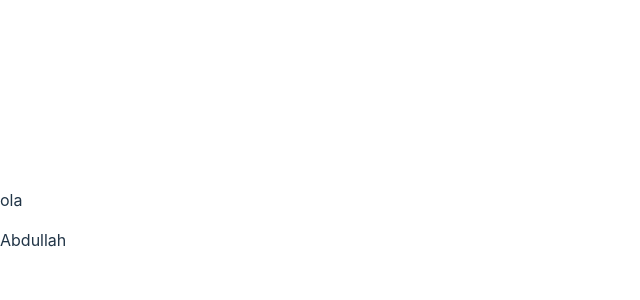
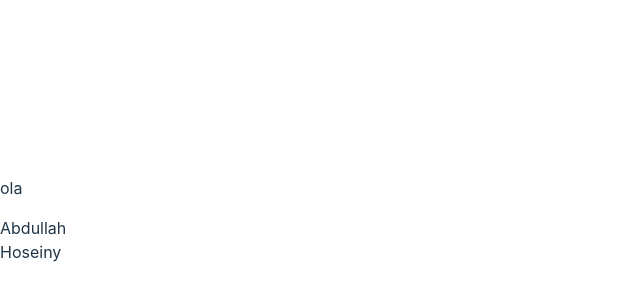
Before and after one commit to OlaMohamedd/team5git, a React (Vite) app in the folder GithubLab/: page / in a window 1280 px wide. Shown: the part 188-488 px from the top of the page, without its empty margins (0-640 px from the left). Built offline with nearby package versions, Linux system fonts and the light colour scheme.

Commit message:
hoseinyy

```diff
--- a/GithubLab/src/App.jsx
+++ b/GithubLab/src/App.jsx
@@ -1,6 +1,7 @@
 
 import Navbar from './Component/Navbar/Navbar'
 import About from './Component/Abdullah/about';
+import Hoseiny from './Component/7oseiny/hoseiny';
 
 function App() {
 
@@ -9,6 +10,7 @@ function App() {
     <>
      <Navbar/>
      <About/>
+     <Hoseiny/>
     </>
   )
 }
--- /dev/null
+++ b/GithubLab/src/Component/7oseiny/hoseiny.jsx
@@ -0,0 +1,7 @@
+// import React from 'react'
+
+export default function Hoseiny() {
+  return (
+    <div>Hoseiny</div>
+  )
+}
```
